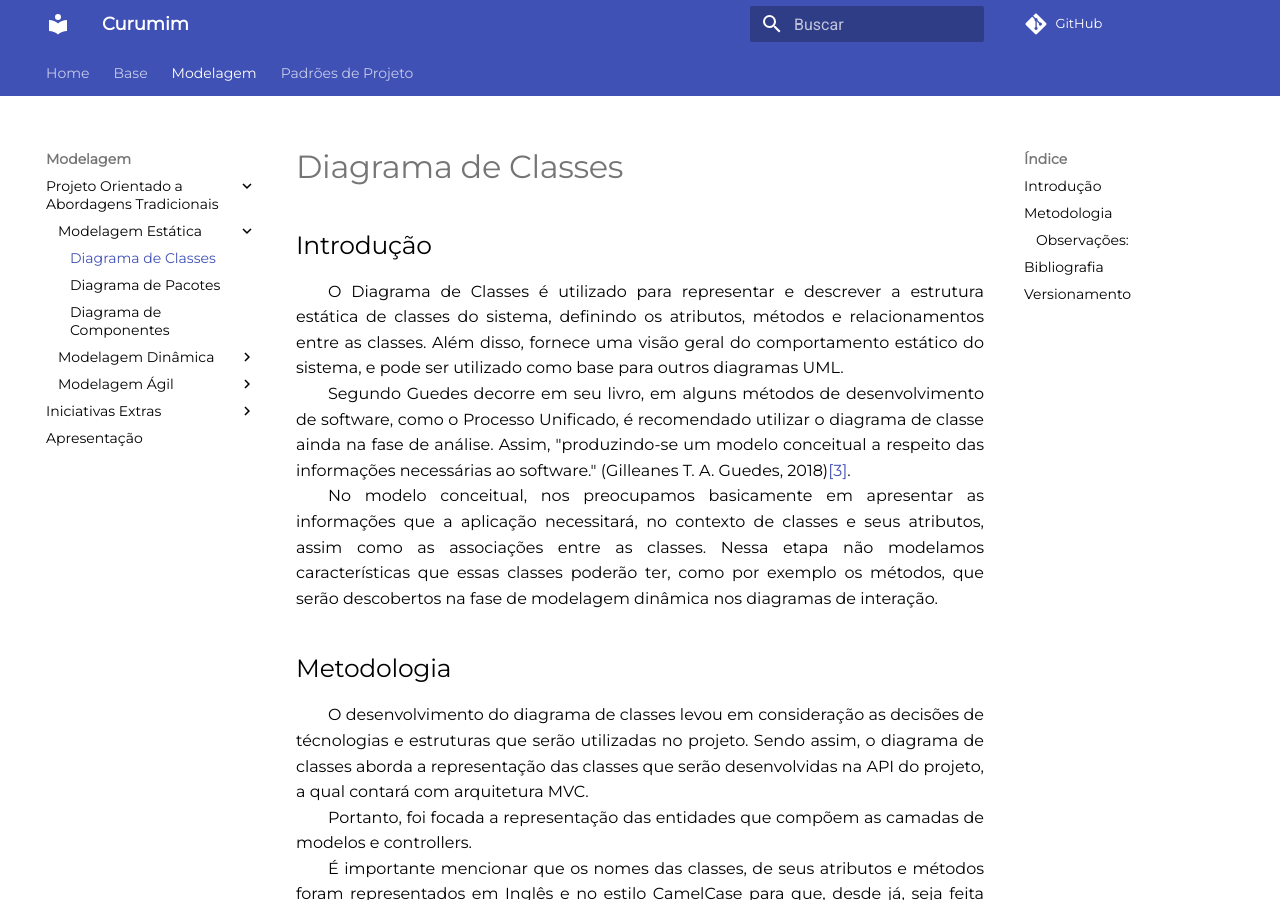
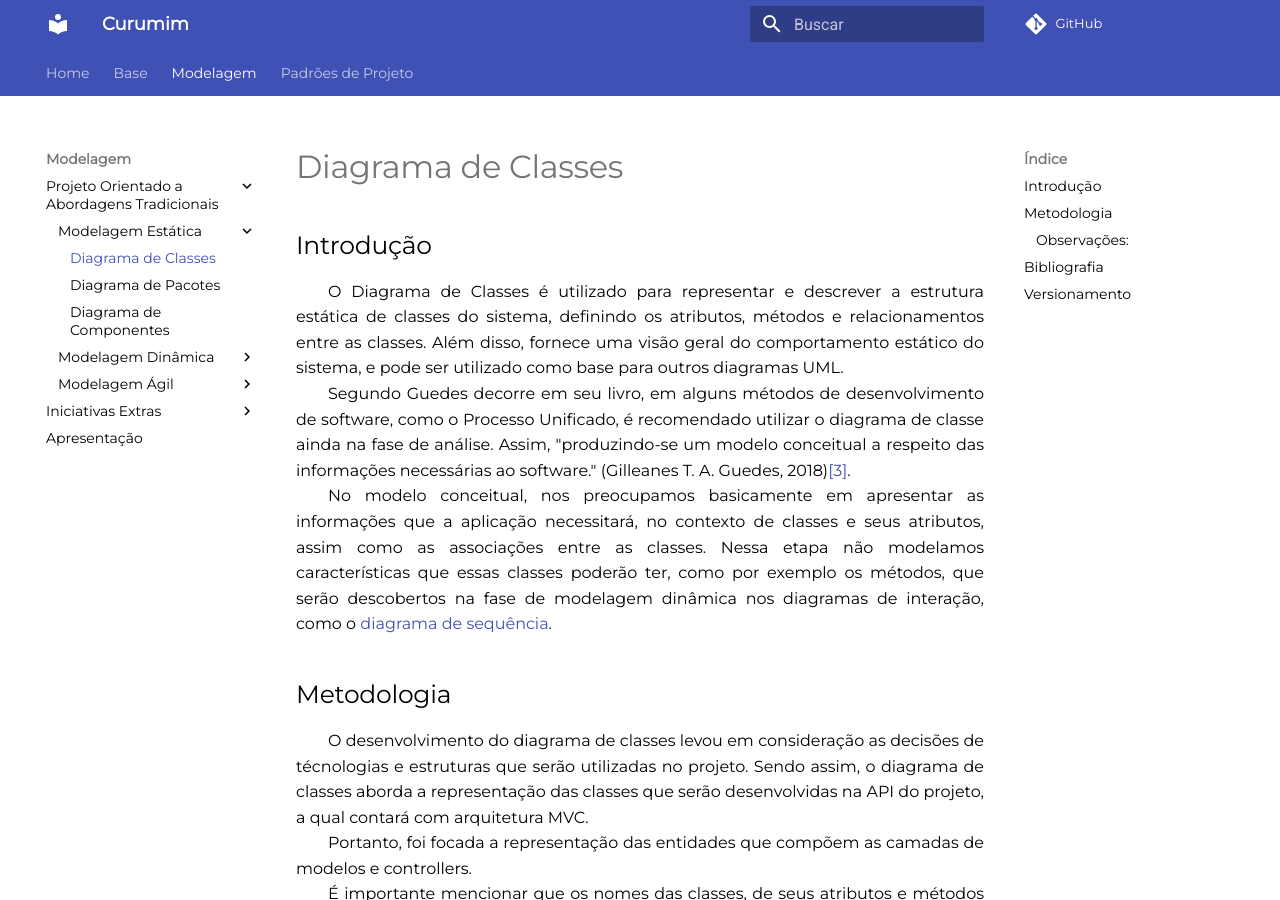
Before and after one commit to UnBArqDsw2021-1/2021.1_G6_Curumim, an MkDocs documentation site: the page built from docs/modelagem/modelagem-estatica/diagrama-de-classes.md, in a window 1280 px wide and 900 px high. Built offline with MkDocs 1.6.1 and Material for MkDocs 9.7.7, drawn with Linux system fonts in a browser that asks for light colours; comment, search, counter and statistics services are not loaded.

Commit message:
#161 Elo com artefato terceiro

```diff
--- a/docs/modelagem/modelagem-estatica/diagrama-de-classes.md
+++ b/docs/modelagem/modelagem-estatica/diagrama-de-classes.md
@@ -4,7 +4,7 @@
 
 &emsp;&emsp;O Diagrama de Classes é utilizado para representar e descrever a estrutura estática de classes do sistema, definindo os atributos, métodos e relacionamentos entre as classes. Além disso, fornece uma visão geral do comportamento estático do sistema, e pode ser utilizado como base para outros diagramas UML.<br>
 &emsp;&emsp;Segundo Guedes decorre em seu livro, em alguns métodos de desenvolvimento de software, como o Processo Unificado, é recomendado utilizar o diagrama de classe ainda na fase de análise. Assim, "produzindo-se um modelo conceitual a respeito das informações necessárias ao software." (Gilleanes T. A. Guedes, 2018)[[3]](#bibliografia).<br>
-&emsp;&emsp;No modelo conceitual, nos preocupamos basicamente em apresentar as informações que a aplicação necessitará, no contexto de classes e seus atributos, assim como as associações entre as classes. Nessa etapa não modelamos características que essas classes poderão ter, como por exemplo os métodos, que serão descobertos na fase de modelagem dinâmica nos diagramas de interação.
+&emsp;&emsp;No modelo conceitual, nos preocupamos basicamente em apresentar as informações que a aplicação necessitará, no contexto de classes e seus atributos, assim como as associações entre as classes. Nessa etapa não modelamos características que essas classes poderão ter, como por exemplo os métodos, que serão descobertos na fase de modelagem dinâmica nos diagramas de interação, como o [diagrama de sequência](../modelagem-dinamica/diagrama-de-sequencia.md).
 
 ## Metodologia
 
```
